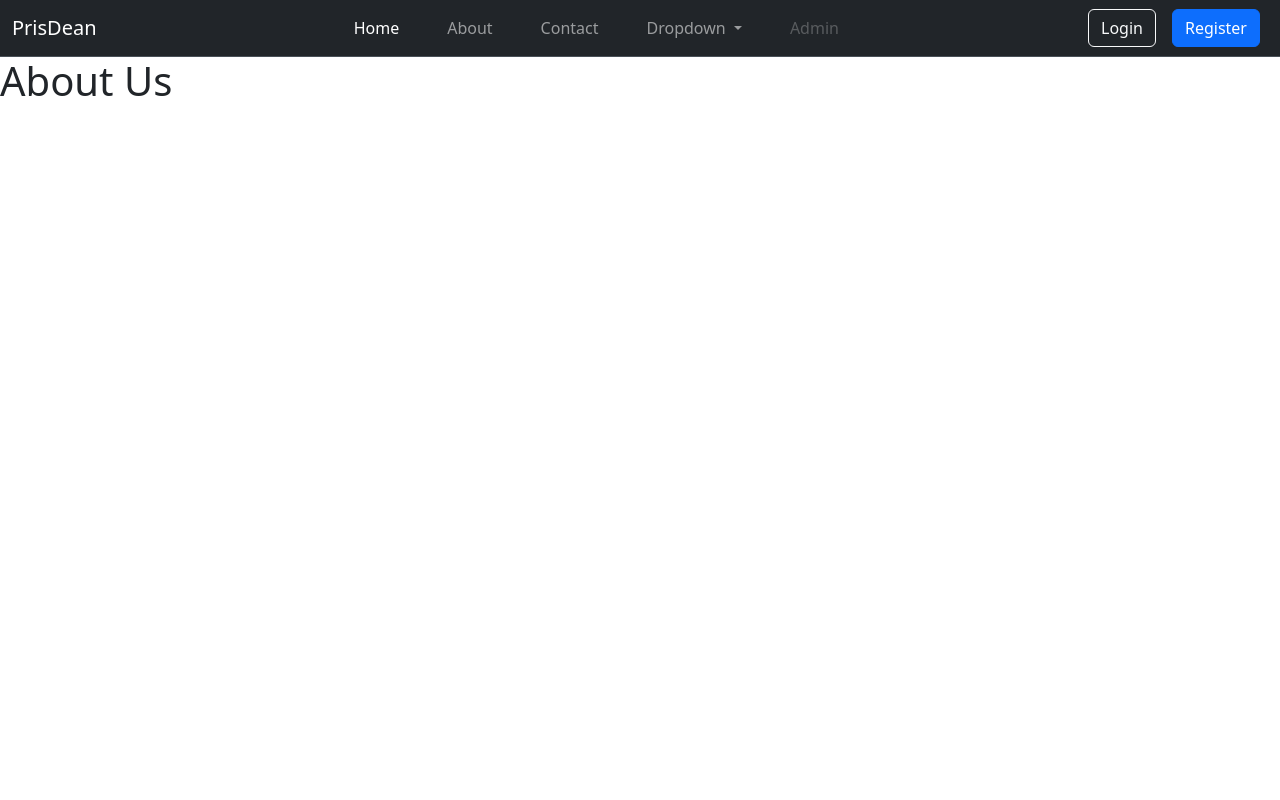
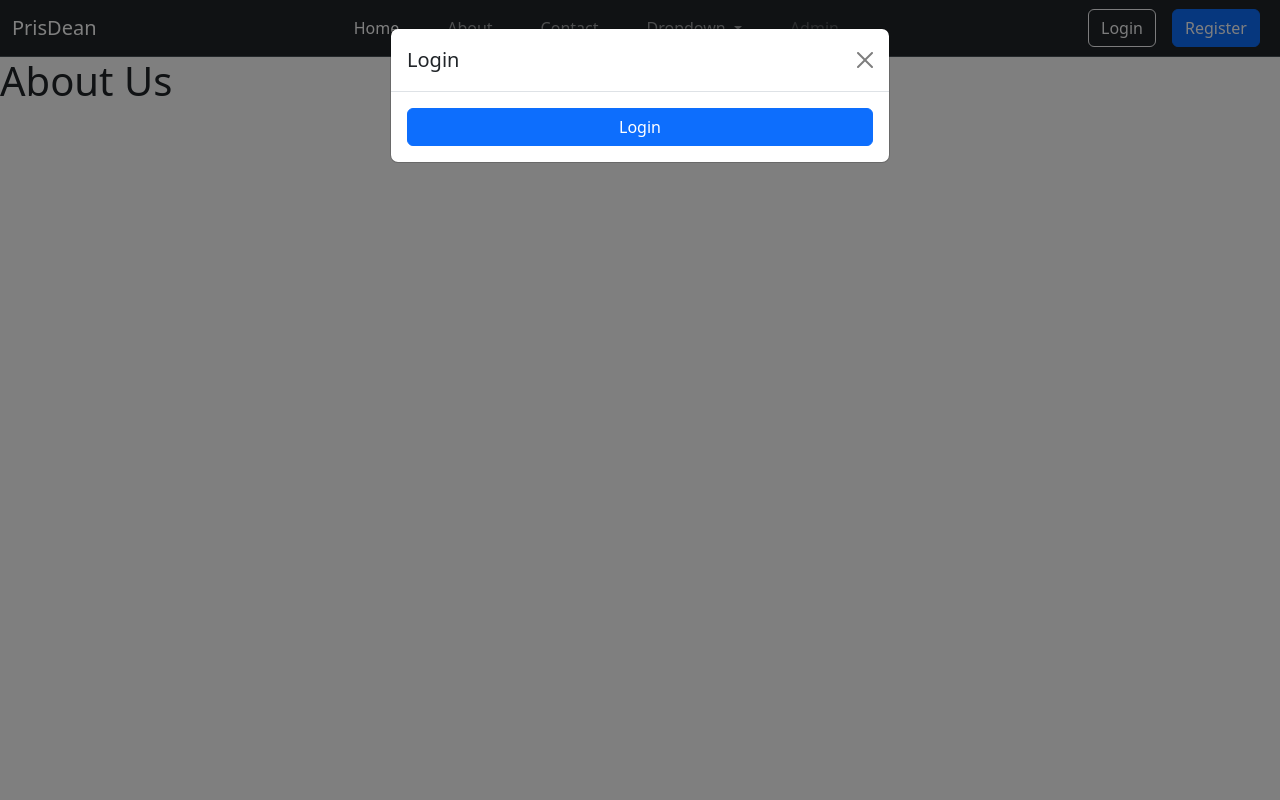
Before and after one commit to DeanoPHP/prisdean, a Django app: page /about/ in a window 1280 px wide, after a click on "Login". Run offline with Django 5.2, Linux system fonts and the light colour scheme; some libraries are stand-ins or nearby versions.

Commit message:
Added login/signup forms and rendered them in a Bootstrap modal

```diff
--- /dev/null
+++ b/app/accounts/templates/accounts/login.html
@@ -0,0 +1,4 @@
+{% extends "base.html" %}
+{% block content %}
+<p>You should not see this page — use the modal instead.</p>
+{% endblock %}
--- /dev/null
+++ b/app/accounts/templates/accounts/signup.html
@@ -0,0 +1,4 @@
+{% extends "base.html" %}
+{% block content %}
+<p>You should not see this page — use the modal instead.</p>
+{% endblock %}
--- /dev/null
+++ b/app/accounts/urls.py
@@ -0,0 +1,8 @@
+from django.urls import path
+from . import views
+
+
+urlpatterns = [
+    path('login/', views.CustomLoginView.as_view(), name='account_login'),
+    path('signup/', views.CustomSignupView.as_view(), name='account_signup'),
+]
--- a/app/config/urls.py
+++ b/app/config/urls.py
@@ -3,6 +3,7 @@
 
 urlpatterns = [
     path('admin/', admin.site.urls),
+    path('accounts/', include('accounts.urls')),
     path('accounts/', include('allauth.urls')),
     path('', include('pages.urls')),
 ]
--- a/app/pages/views.py
+++ b/app/pages/views.py
@@ -1,10 +1,18 @@
 from django.shortcuts import render
 from django.views.generic import TemplateView
+from accounts.forms import CustomSignupForm
+from allauth.account.forms import LoginForm
 
 
 
 class Home(TemplateView):
-    template_name = 'pages/index.html'
+    template_name = "pages/index.html"
+
+    def get_context_data(self, **kwargs):
+        context = super().get_context_data(**kwargs)
+        context['login_form'] = LoginForm()
+        context['signup_form'] = CustomSignupForm()
+        return context
 
 
 class About(TemplateView):
--- a/app/templates/base.html
+++ b/app/templates/base.html
@@ -1,4 +1,4 @@
-{% load static %}
+{% load static crispy_forms_tags %}
 <!DOCTYPE html>
 <html lang="en">
 
@@ -20,6 +20,63 @@
         {% block content %} {% endblock %}
 
         {% block extendedjs %}{% endblock %}
+
+        <!-- Bootstrap JavaScript Bundle (includes Popper.js) -->
+        <script src="https://cdn.jsdelivr.net/npm/bootstrap@5.3.3/dist/js/bootstrap.bundle.min.js"></script>
+
+        <!-- Modal to login -->
+        <div class="modal fade" id="loginModal" tabindex="-1" aria-labelledby="loginModalLabel" aria-hidden="true">
+            <div class="modal-dialog">
+                <div class="modal-content">
+                    <div class="modal-header">
+                        <h5 class="modal-title" id="loginModalLabel">Login</h5>
+                        <button type="button" class="btn-close" data-bs-dismiss="modal" aria-label="Close"></button>
+                    </div>
+                    <div class="modal-body">
+                        <form method="POST" action="{% url 'account_login' %}">
+                            {% csrf_token %}
+                            {{ login_form|crispy }}
+                            <button type="submit" class="btn btn-primary w-100">Login</button>
+                        </form>
+                    </div>
+                </div>
+            </div>
+        </div>
+
+        <!-- Modal to register -->
+        <div class="modal fade" id="registerModal" tabindex="-1" aria-labelledby="registerModalLabel"
+            aria-hidden="true">
+            <div class="modal-dialog">
+                <div class="modal-content">
+                    <div class="modal-header">
+                        <h5 class="modal-title" id="registerModalLabel">Register</h5>
+                        <button type="button" class="btn-close" data-bs-dismiss="modal" aria-label="Close"></button>
+                    </div>
+                    <div class="modal-body">
+                        <form method="POST" action="{% url 'account_signup' %}">
+                            {% csrf_token %}
+                            {{ signup_form|crispy }}
+                            <button type="submit" class="btn btn-primary w-100">Login</button>
+                        </form>
+
+                    </div>
+                </div>
+            </div>
+        </div>
+
+        {% if show_login_modal %}
+        <script>
+            var loginModal = new bootstrap.Modal(document.getElementById('loginModal'));
+            loginModal.show();
+        </script>
+        {% endif %}
+
+        {% if show_register_modal %}
+        <script>
+            var registerModal = new bootstrap.Modal(document.getElementById('registerModal'));
+            registerModal.show();
+        </script>
+        {% endif %}
     </body>
 
 </html>
--- a/app/templates/includes/nav.html
+++ b/app/templates/includes/nav.html
@@ -8,13 +8,13 @@
         <div class="collapse navbar-collapse" id="navbarSupportedContent">
             <ul class="navbar-nav mx-auto mb-2 mb-lg-0">
                 <li class="nav-item mx-3">
-                    <a class="nav-link active" aria-current="page" href="#">Home</a>
+                    <a class="nav-link active" aria-current="page" href="{% url 'home' %}">Home</a>
                 </li>
                 <li class="nav-item mx-3">
-                    <a class="nav-link" href="#">About</a>
+                    <a class="nav-link" href="{% url 'about' %}">About</a>
                 </li>
                 <li class="nav-item mx-3">
-                    <a class="nav-link" href="#">Contact</a>
+                    <a class="nav-link" href="{% url 'contact' %}">Contact</a>
                 </li>
                 <li class="nav-item mx-3 dropdown">
                     <a class="nav-link dropdown-toggle" href="#" role="button" data-bs-toggle="dropdown"
--- a/requirements.txt
+++ b/requirements.txt
@@ -4,3 +4,5 @@
 dj-database-url
 django-allauth
 whitenoise
+django-crispy-forms
+crispy-bootstrap5
```
Also changed, not shown: app/accounts/forms.py (added, +21 -0 lines), app/accounts/views.py (+37 -1 lines), app/config/settings/base.py (+10 -1 lines).
